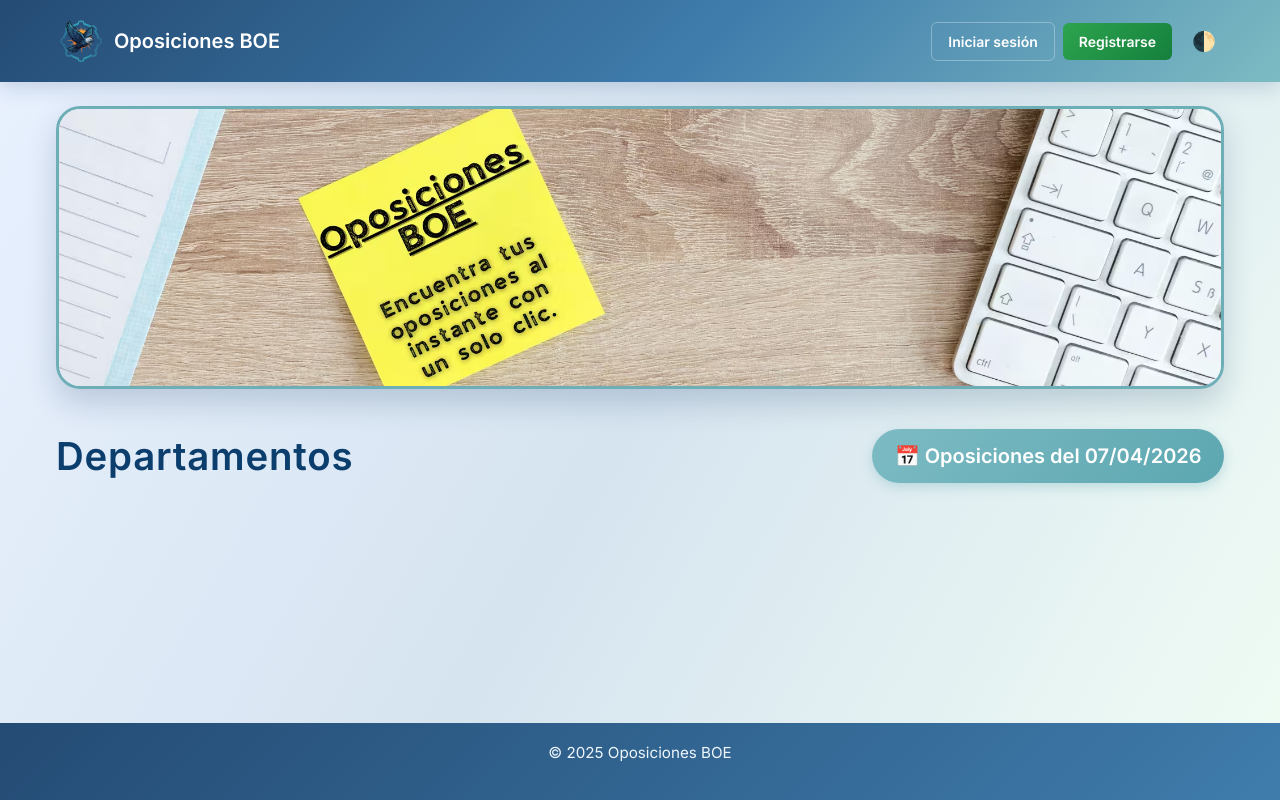
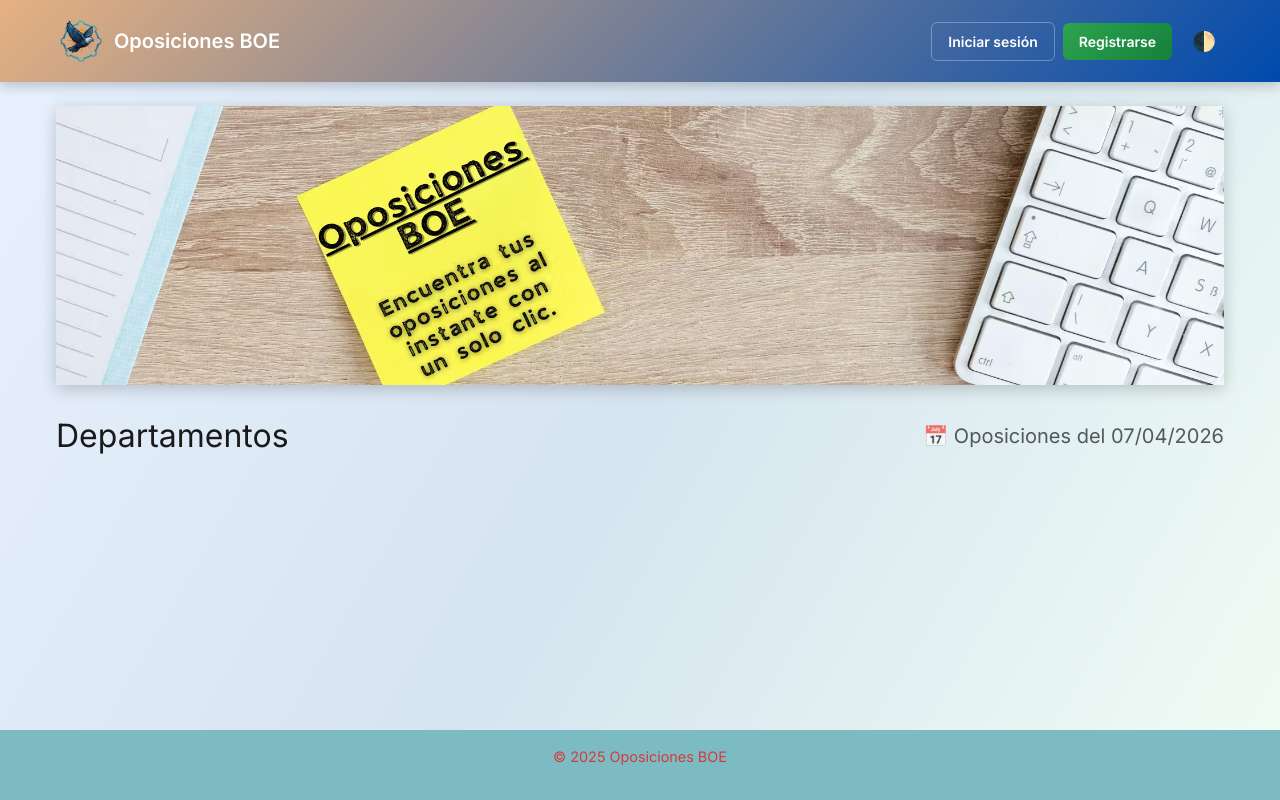
Before and after one commit to Proyectos-de-practicas-de-ZaitecM26/ASubiela-Scraper, a Flask app: page / in a window 1280 px wide. Run offline with Flask 3, Linux system fonts and the light colour scheme; data that the repository does not hold is empty; some libraries are stand-ins or nearby versions.

```diff
--- a/static/css/style.css
+++ b/static/css/style.css
@@ -23,11 +23,9 @@ body {
 /* =========================================================
    NAVBAR
 ========================================================= */
-/* Cambio los colores de la barra superior para que tenga un tono diferente.
-   También hago la sombra más suave. */
 .mi-navbar {
-    background: linear-gradient(135deg, #244b74 0%, #3f7cac 55%, #7dbbc3 100%);
-    box-shadow: 0 6px 18px rgba(36, 75, 116, 0.18);
+    background: linear-gradient(135deg, #E5B181 0%, #004aad 100%);
+    box-shadow: 0 4px 12px rgba(0, 0, 0, 0.2);
     padding: 1rem 0;
     position: sticky;
     top: 0;
@@ -288,43 +286,12 @@ html[data-theme="dark"] .navbar .dropdown-menu .dropdown-item:hover {
     justify-content: center;
 }
 
-/* Fondo de la cabecera principal */
-/* Quiero que la imagen principal destaque más.
-   Le añado un borde azul, más sombra y efecto al pasar el ratón. */
 .hero-image-container {
-    border-radius: 24px;
+    width: 100%;
+    position: relative;
     overflow: hidden;
-    margin-bottom: 2.5rem;
-    box-shadow: 0 14px 30px rgba(0, 43, 91, 0.18);
-    border: 3px solid #6eaeb7;
-    transition: transform 0.3s ease, box-shadow 0.3s ease;
-}
-
-.hero-image-container:hover {
-    transform: translateY(-4px);
-    box-shadow: 0 18px 36px rgba(0, 43, 91, 0.24);
-}
-
-/* Título "Departamentos" */
-/* Hago el título de "Departamentos" más grande y llamativo
-   para que sea uno de los elementos principales de la portada. */
-h2 {
-    color: #0b3d6d;
-    font-weight: 800;
-    font-size: 2.4rem;
-    letter-spacing: 0.8px;
-    margin-bottom: 0.5rem;
-}
-
-/* Caja de la fecha */
-.text-muted.fs-5 {
-    background: linear-gradient(135deg, #7dbbc3, #5ca7b1);
-    color: white !important;
-    padding: 0.75rem 1.4rem;
-    border-radius: 999px;
-    font-weight: 700;
-    font-size: 1rem;
-    box-shadow: 0 4px 12px rgba(93, 167, 177, 0.3);
+    margin-bottom: 2rem;
+    box-shadow: 0 4px 15px rgba(0, 0, 0, 0.2);
 }
 
 .hero-image {
@@ -592,13 +553,12 @@ h2 {
 /* =========================================================
    FOOTER
 ========================================================= */
-/* Cambio el color del pie de página para que compagine con la barra superior. */
 .mi-footer {
-    background: linear-gradient(135deg, #244b74, #3f7cac);
-    color: #eef6fb;
+    background: #7DBBC3;
+    color: rgb(210, 59, 59);
     text-align: center;
-    padding: 1.2rem 0;
-    font-size: 0.95rem;
+    padding: 1rem 0;
+    font-size: 0.9rem;
     margin-top: auto;
 }
 
```
Also changed, not shown: other parts of static/css/style.css (+11 -17 lines).
